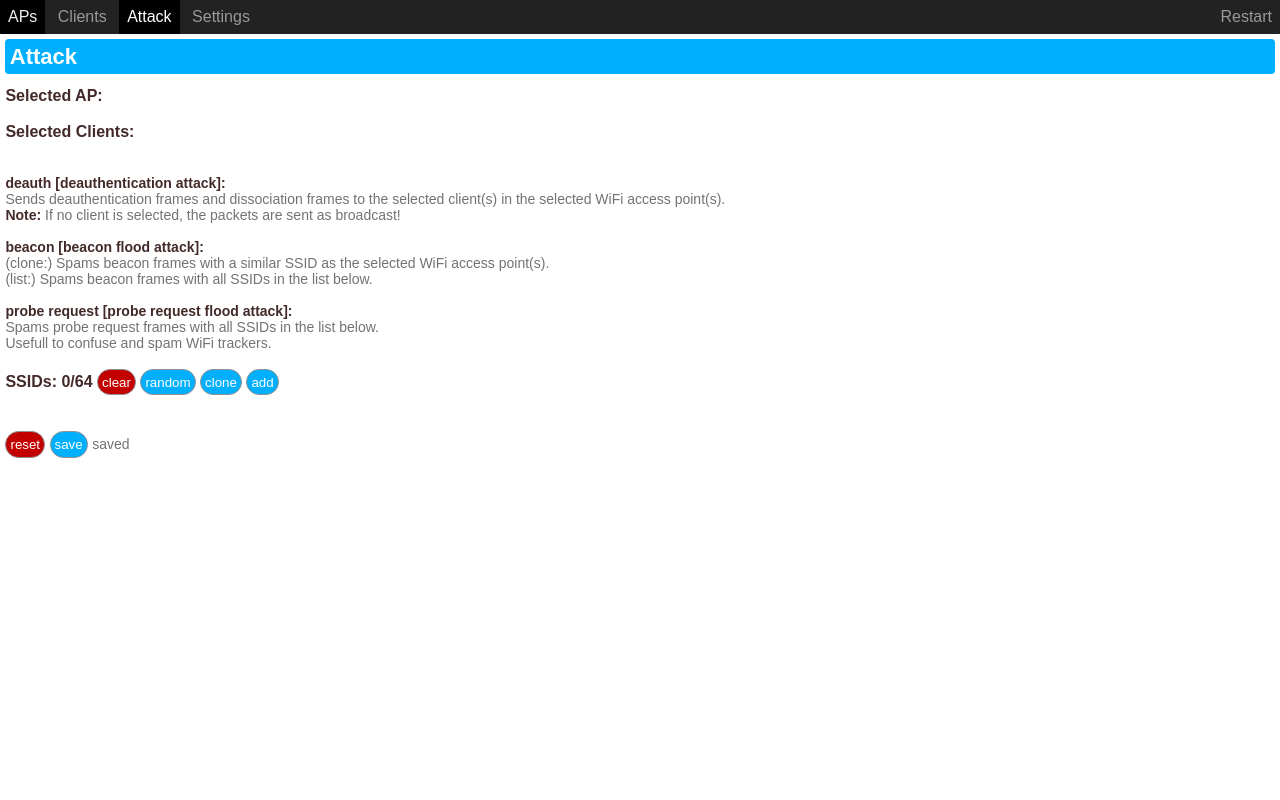
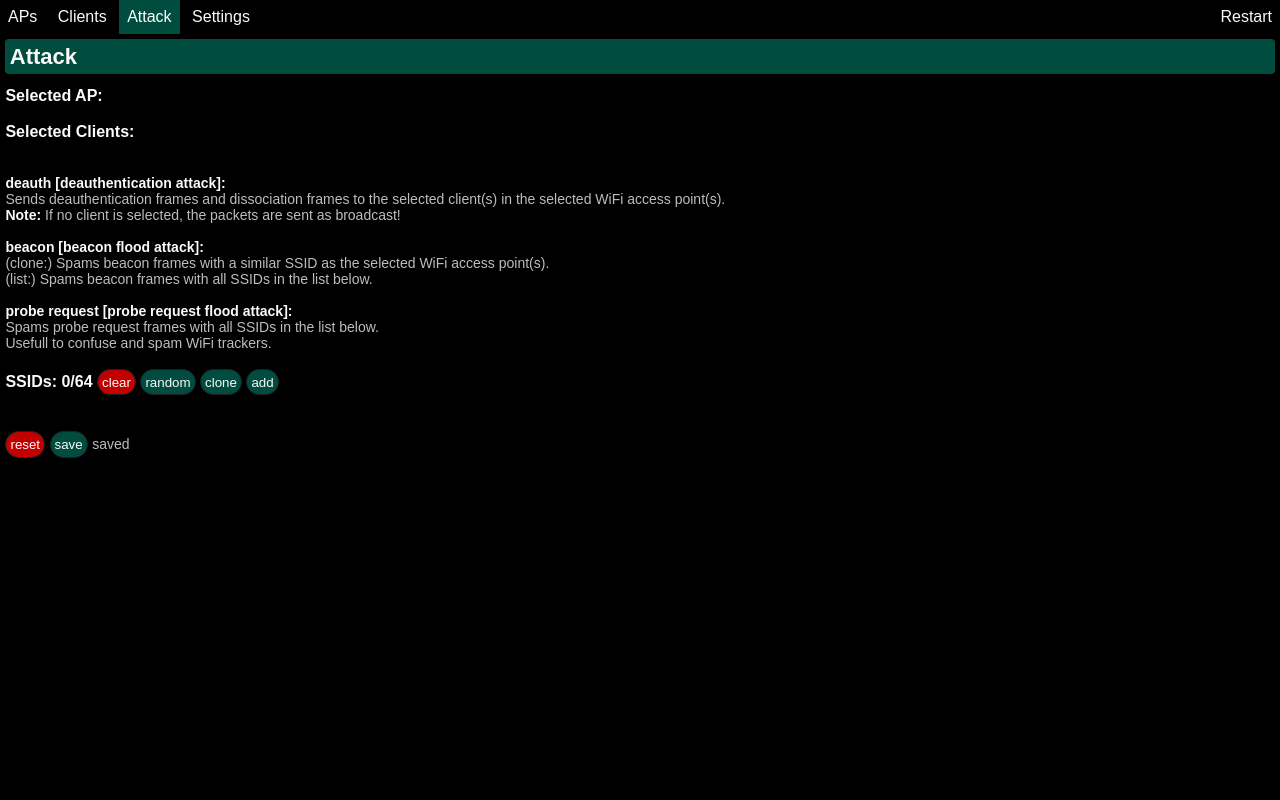
Before and after one commit to SpacehuhnTech/esp8266_deauther, a PHP site: page /attack.html in a window 1280 px wide. Run offline with PHP 8.4, Linux system fonts and the light colour scheme.

Commit message:
Made a dark Webinterface with material colors

```diff
--- a/htmlfiles/attack.html
+++ b/htmlfiles/attack.html
@@ -4,7 +4,7 @@
 		<link rel="stylesheet" href="style.css">
 		<style>
 			nav a:nth-child(3){
-				background: #000;
+				background: #004d40;
 				color:#fff;
 			}
 			#saved{
--- a/htmlfiles/clients.html
+++ b/htmlfiles/clients.html
@@ -7,7 +7,7 @@
 				margin-left: 1em;
 			}
 			nav a:nth-child(2){
-				background: #000;
+				background: #004d40;
 				color:#fff;
 			}
 			#clientScanStart{
--- a/htmlfiles/index.html
+++ b/htmlfiles/index.html
@@ -7,7 +7,7 @@
 				margin-left: 1em;
 			}
 			nav a:first-child{
-				background: #000;
+				background: #004d40;
 				color:#fff;
 			}
 			#rssiBar{
--- a/htmlfiles/settings.html
+++ b/htmlfiles/settings.html
@@ -4,7 +4,7 @@
 		<link rel="stylesheet" href="style.css">
 		<style>
 			nav a:nth-child(4){
-				background: #000;
+				background: #004d40;
 				color:#fff;
 			}
 			label{
--- a/htmlfiles/style.css
+++ b/htmlfiles/style.css
@@ -3,20 +3,21 @@
 	margin: 0;
 	padding: 0;
 	font-family: arial;
-	color: #432929;
+	color: #fafafa;
+	background-color: #000;
 }
 h1{
 	font-size: 22px;
 	margin-bottom: 0.6em;
-	background: #00B0FF;
-	color: #fff;
+	background: #004d40;
+	color: #fafafa;
 	padding:0.2em;
 	border-radius:4px;
 }
 button{
-	background: #00B0FF;
-	color: #fff;
-	border: 1px solid #8F8F8F;
+	background: #004d40;
+	color: #fafafa;
+	border: 1px solid #212121;
 	border-radius: 14px;
 	padding: 0.34em 0.3em;
 	margin-bottom: 0.6em;
@@ -27,7 +28,7 @@ button:hover{
 input{
 	height: 22px;
 	width: 120px;
-	border: 1px solid #A99D9D;
+	border: 1px solid #bdbdbd;
 	border-radius: 5px;
 	padding: 0.2em;
 	margin: 2px;
@@ -41,41 +42,41 @@ input[type="checkbox"]{
 }
 .warnBtn{
 	background: #c20000;
-	color: #fff;
+	color: #fafafa;
 }
 .warnBtn:hover{
 	background: #f00;
 	color: #000;
 }
 .selectedBtn{
-	background: #fff;
+	background: #fafafa;
 	color: #000;
 }
 .selectedBtn:hover{
-	background: #00B0FF;
-	color: #fff;
+	background: #004d40;
+	color: #fafafa;
 }
 .right{ float: right; }
 .bold{ font-weight: bold; }
 .block{ display: block; }
 .marginNull{ margin: 0}
-.blue{ color: #00B0FF }
-.small{ font-size: 14px; color: #727272 }
+.blue{ color: #004d40 }
+.small{ font-size: 14px; color: #bdbdbd }
 
 /* Navigation */
 nav{
-	background: #222;
+	background: #000;
 }
 nav a{
-	background: #222;
-	color: #999;
+	background: #000;
+	color: #fafafa;
 	padding: 0.5em;
 	display: inline-block;
 	text-decoration: none;
 }
 nav a:hover{
 	background: #000;
-	color:#f0f0f0;
+	color: #fafafa;
 }
 
 /* Content */
@@ -88,20 +89,20 @@ table{
 	max-width: 960px;
 	margin: 0 auto;
 	border-spacing: 0;
-	background: #222222;
+	background: #000;
 }
 table th{
-	background: #222222;
-	color: #f0f0f0;
+	background: #000;
+	color: #fafafa;
 }
 table td{
 	font-size: 14px;
-	background: #f0f0f0;
+	background: #000;
 }
 table th, table td{
 	text-align: center;
 	padding: 0.1em 0;
 }
 table .selected td{
-	background: #11a4cc;
+	background: #004d40;
 }
```
Also changed, not shown: 2 other files.
